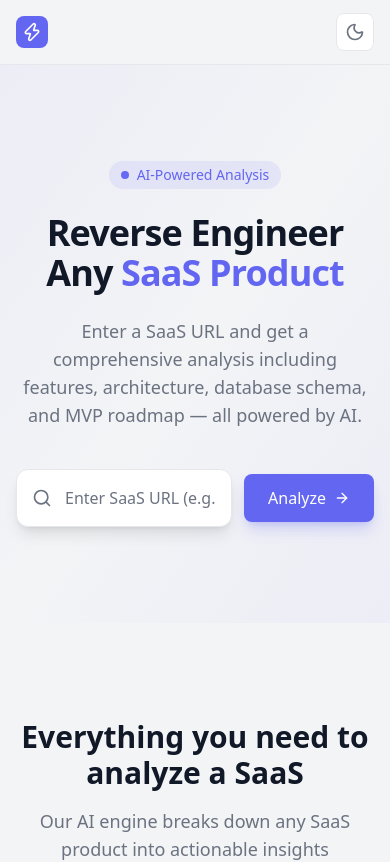
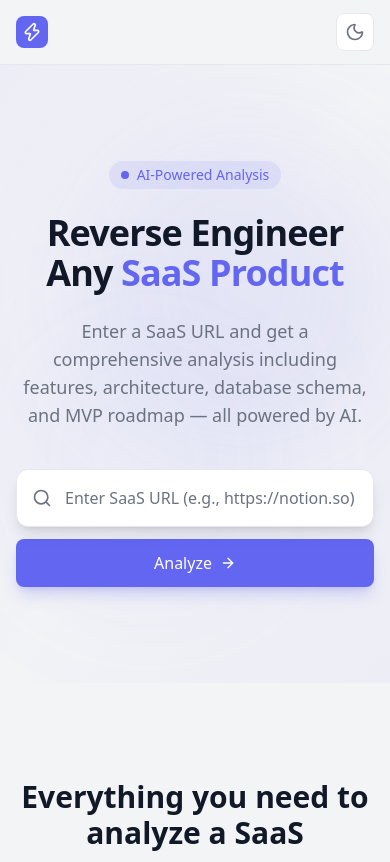
Before and after one commit to im-alisher/saas-reverse-engineer, a React (Vite) app in the folder frontend/: page / in a window 390 px wide. Shown: the top 862 px of the page. Built offline with nearby package versions, Linux system fonts and the light colour scheme.

Commit message:
style: polish user experience

```diff
--- a/frontend/src/components/landing/FeaturesSection.tsx
+++ b/frontend/src/components/landing/FeaturesSection.tsx
@@ -46,12 +46,13 @@ export function FeaturesSection() {
           </p>
         </div>
         <div className="grid grid-cols-1 md:grid-cols-2 lg:grid-cols-3 gap-6">
-          {features.map((feature) => (
+          {features.map((feature, index) => (
             <div
               key={feature.title}
-              className="group p-6 rounded-xl bg-surface border border-border hover:border-primary/20 hover:shadow-lg transition-all duration-200"
+              className="group p-6 rounded-xl bg-surface border border-border hover:border-primary/20 hover:shadow-lg transition-all duration-300 hover:-translate-y-1 animate-fade-in"
+              style={{ animationDelay: `${index * 0.1}s` }}
             >
-              <div className="w-12 h-12 rounded-lg bg-primary/10 flex items-center justify-center mb-4 group-hover:bg-primary/20 transition-colors">
+              <div className="w-12 h-12 rounded-lg bg-primary/10 flex items-center justify-center mb-4 group-hover:bg-primary/20 group-hover:scale-110 transition-all duration-300">
                 <feature.icon className="w-6 h-6 text-primary" />
               </div>
               <h3 className="text-lg font-semibold text-text-primary mb-2">
--- a/frontend/src/components/landing/HeroSection.tsx
+++ b/frontend/src/components/landing/HeroSection.tsx
@@ -7,21 +7,25 @@ export function HeroSection() {
   return (
     <section className="relative overflow-hidden">
       <div className="absolute inset-0 bg-gradient-to-br from-primary/5 via-transparent to-primary/5" />
+      <div className="absolute top-20 left-1/4 w-72 h-72 bg-primary/10 rounded-full blur-3xl" />
+      <div className="absolute bottom-20 right-1/4 w-72 h-72 bg-primary/5 rounded-full blur-3xl" />
       <div className="relative max-w-7xl mx-auto px-4 sm:px-6 lg:px-8 py-24 md:py-32">
         <div className="text-center max-w-4xl mx-auto">
-          <div className="inline-flex items-center gap-2 px-3 py-1 rounded-full bg-primary/10 text-primary text-sm font-medium mb-6">
+          <div className="inline-flex items-center gap-2 px-3 py-1 rounded-full bg-primary/10 text-primary text-sm font-medium mb-6 animate-fade-in">
             <span className="w-2 h-2 rounded-full bg-primary animate-pulse" />
             AI-Powered Analysis
           </div>
-          <h1 className="text-4xl md:text-6xl font-bold text-text-primary tracking-tight mb-6">
+          <h1 className="text-4xl md:text-6xl font-bold text-text-primary tracking-tight mb-6 animate-fade-in" style={{ animationDelay: '0.1s' }}>
             Reverse Engineer Any
             <span className="text-primary"> SaaS Product</span>
           </h1>
-          <p className="text-lg md:text-xl text-text-secondary max-w-2xl mx-auto mb-10">
+          <p className="text-lg md:text-xl text-text-secondary max-w-2xl mx-auto mb-10 animate-fade-in" style={{ animationDelay: '0.2s' }}>
             Enter a SaaS URL and get a comprehensive analysis including features,
             architecture, database schema, and MVP roadmap — all powered by AI.
           </p>
-          <UrlInput />
+          <div className="animate-fade-in" style={{ animationDelay: '0.3s' }}>
+            <UrlInput />
+          </div>
         </div>
       </div>
     </section>
@@ -40,8 +44,8 @@ function UrlInput() {
 
   return (
     <form onSubmit={handleSubmit} className="max-w-2xl mx-auto">
-      <div className="relative flex items-center gap-3">
-        <div className="relative flex-1">
+      <div className="relative flex items-center gap-3 flex-col sm:flex-row">
+        <div className="relative flex-1 w-full">
           <Search className="absolute left-4 top-1/2 -translate-y-1/2 w-5 h-5 text-text-secondary" />
           <input
             type="url"
@@ -52,7 +56,7 @@ function UrlInput() {
             required
           />
         </div>
-        <Button type="submit" size="lg" className="gap-2 shrink-0">
+        <Button type="submit" size="lg" className="gap-2 shrink-0 w-full sm:w-auto">
           Analyze
           <ArrowRight className="w-4 h-4" />
         </Button>
--- a/frontend/src/index.css
+++ b/frontend/src/index.css
@@ -32,9 +32,59 @@
   --color-info: #60a5fa;
 }
 
+@keyframes fade-in {
+  from { opacity: 0; transform: translateY(8px); }
+  to { opacity: 1; transform: translateY(0); }
+}
+
+@keyframes slide-in {
+  from { opacity: 0; transform: translateX(-8px); }
+  to { opacity: 1; transform: translateX(0); }
+}
+
+@keyframes pulse-glow {
+  0%, 100% { box-shadow: 0 0 0 0 rgba(99, 102, 241, 0.4); }
+  50% { box-shadow: 0 0 0 8px rgba(99, 102, 241, 0); }
+}
+
+.animate-fade-in {
+  animation: fade-in 0.3s ease-out;
+}
+
+.animate-slide-in {
+  animation: slide-in 0.3s ease-out;
+}
+
+.animate-pulse-glow {
+  animation: pulse-glow 2s ease-in-out infinite;
+}
+
 body {
   margin: 0;
   font-family: system-ui, -apple-system, BlinkMacSystemFont, 'Segoe UI', Roboto, sans-serif;
   -webkit-font-smoothing: antialiased;
   -moz-osx-font-smoothing: grayscale;
 }
+
+::selection {
+  background-color: rgba(99, 102, 241, 0.2);
+}
+
+* {
+  scrollbar-width: thin;
+  scrollbar-color: var(--color-border) transparent;
+}
+
+::-webkit-scrollbar {
+  width: 6px;
+  height: 6px;
+}
+
+::-webkit-scrollbar-track {
+  background: transparent;
+}
+
+::-webkit-scrollbar-thumb {
+  background-color: var(--color-border);
+  border-radius: 3px;
+}
```
